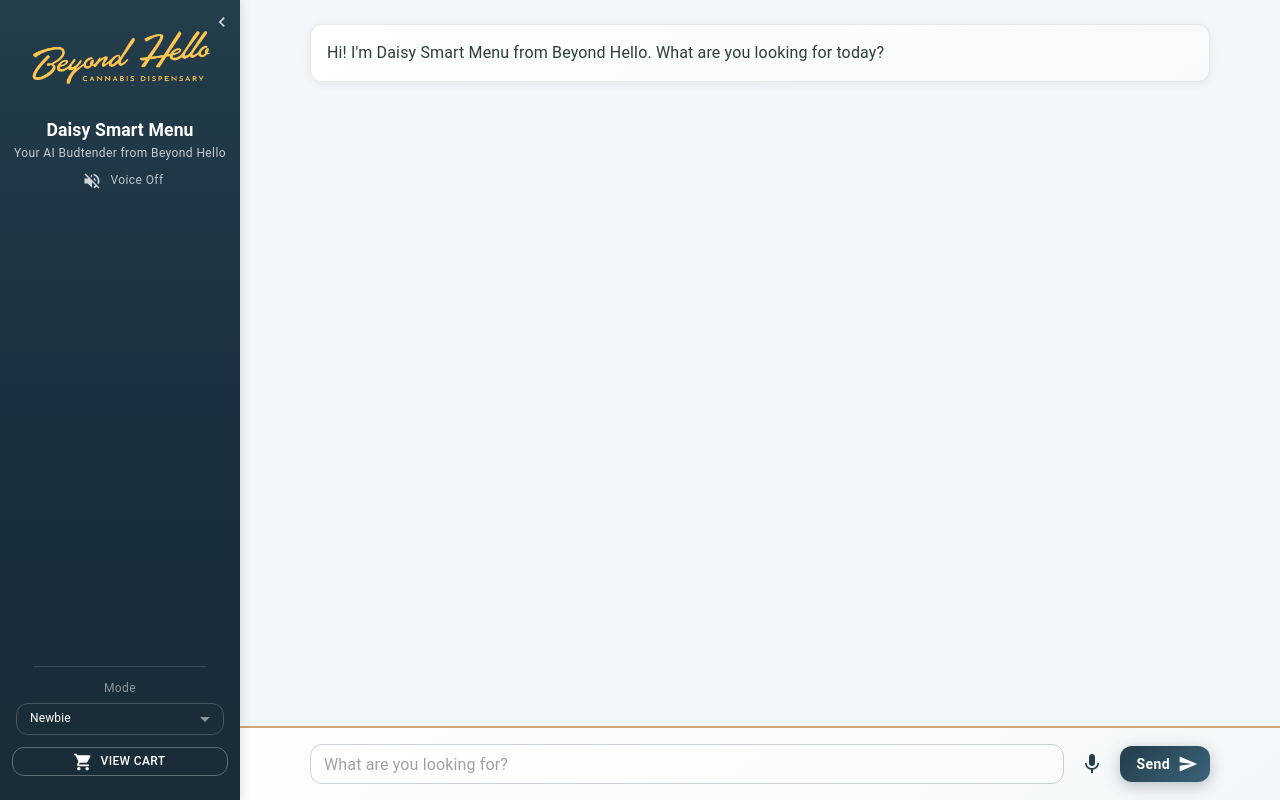
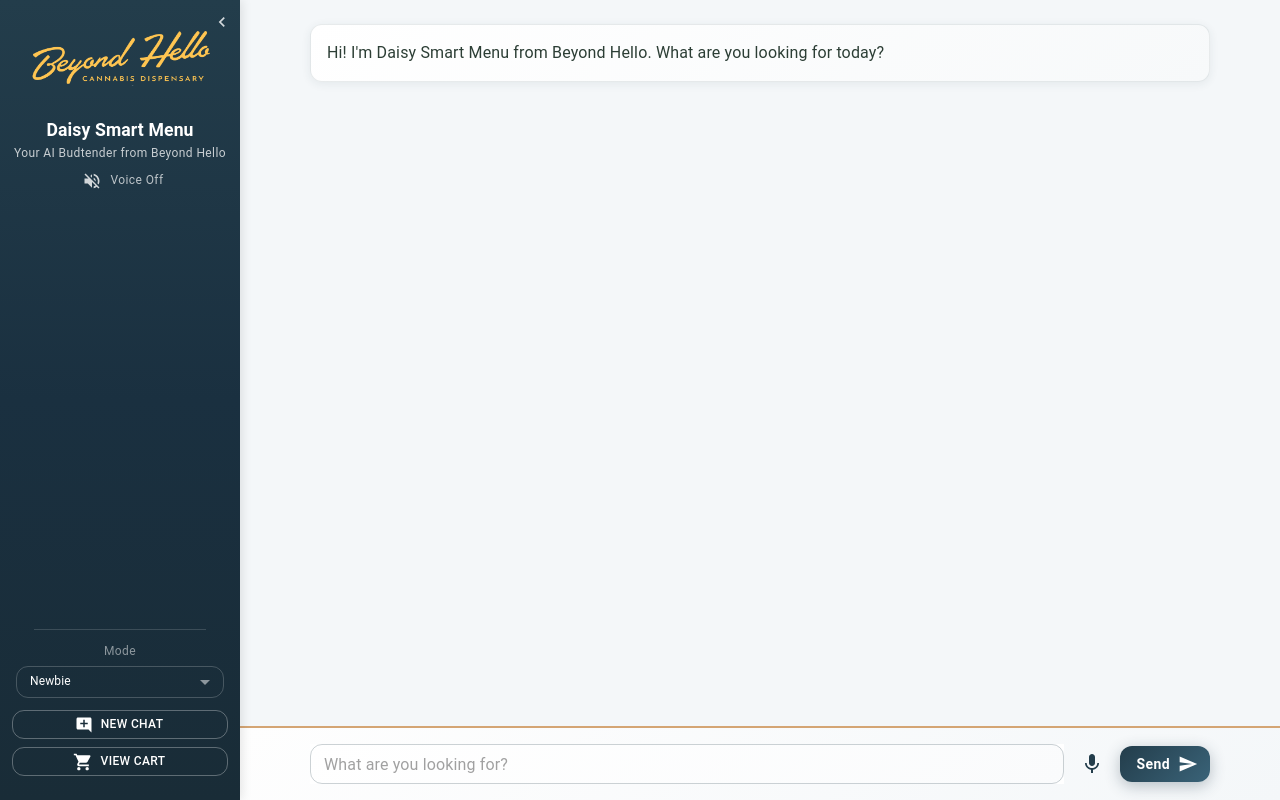
Before and after one commit to bryanswarthout/daisyflowers, a React (Vite) app in the folder client/: page / in a window 1280 px wide. Built offline with nearby package versions, Linux system fonts and the light colour scheme.

Commit message:
chat persistance

```diff
--- a/client/src/App.jsx
+++ b/client/src/App.jsx
@@ -41,7 +41,8 @@ import {
   Check as CheckIcon,
   Star as StarIcon,
   StarHalf as StarHalfIcon,
-  StarBorder as StarBorderIcon
+  StarBorder as StarBorderIcon,
+  AddComment as AddCommentIcon
 } from '@mui/icons-material'
 import { ThemeProvider, createTheme } from '@mui/material/styles'
 import CssBaseline from '@mui/material/CssBaseline'
@@ -161,13 +162,21 @@ function App() {
   const navigate = useNavigate()
   const [cartSnackbar, setCartSnackbar] = useState(false)
   const [addedItems, setAddedItems] = useState({})
-  const [messages, setMessages] = useState([
+  const defaultMessages = [
     {
       role: 'assistant',
       content: "Hi! I'm Daisy Smart Menu from Beyond Hello. What are you looking for today?",
       products: []
     }
-  ])
+  ]
+  const [messages, setMessages] = useState(() => {
+    try {
+      const saved = sessionStorage.getItem('daisyChatMessages')
+      return saved ? JSON.parse(saved) : defaultMessages
+    } catch {
+      return defaultMessages
+    }
+  })
   const [input, setInput] = useState('')
   const [isLoading, setIsLoading] = useState(false)
   const [isSpeaking, setIsSpeaking] = useState(false)
@@ -209,7 +218,15 @@ function App() {
 
   useEffect(() => {
     scrollToBottom()
+    try {
+      sessionStorage.setItem('daisyChatMessages', JSON.stringify(messages))
+    } catch { /* ignore storage errors */ }
   }, [messages])
+
+  const clearChat = () => {
+    setMessages(defaultMessages)
+    sessionStorage.removeItem('daisyChatMessages')
+  }
 
   useEffect(() => {
     // Cleanup typewriter effect and audio on unmount
@@ -745,6 +762,24 @@ function App() {
 
           {/* API Source selector - hidden, defaulting to Algolia */}
 
+          {/* New Chat button */}
+          <Button
+            onClick={clearChat}
+            startIcon={<AddCommentIcon fontSize="small" />}
+            sx={{
+              mt: 1.5,
+              color: 'white',
+              borderColor: 'rgba(255,255,255,0.3)',
+              fontSize: '0.75rem',
+              '&:hover': { borderColor: 'rgba(255,255,255,0.6)', bgcolor: 'rgba(255,255,255,0.08)' },
+            }}
+            variant="outlined"
+            size="small"
+            fullWidth
+          >
+            New Chat
+          </Button>
+
           {/* Cart button */}
           <Button
             onClick={() => navigate('/cart')}
@@ -754,7 +789,7 @@ function App() {
               </Badge>
             }
             sx={{
-              mt: 1.5,
+              mt: 1,
               color: 'white',
               borderColor: 'rgba(255,255,255,0.3)',
               fontSize: '0.75rem',
```
